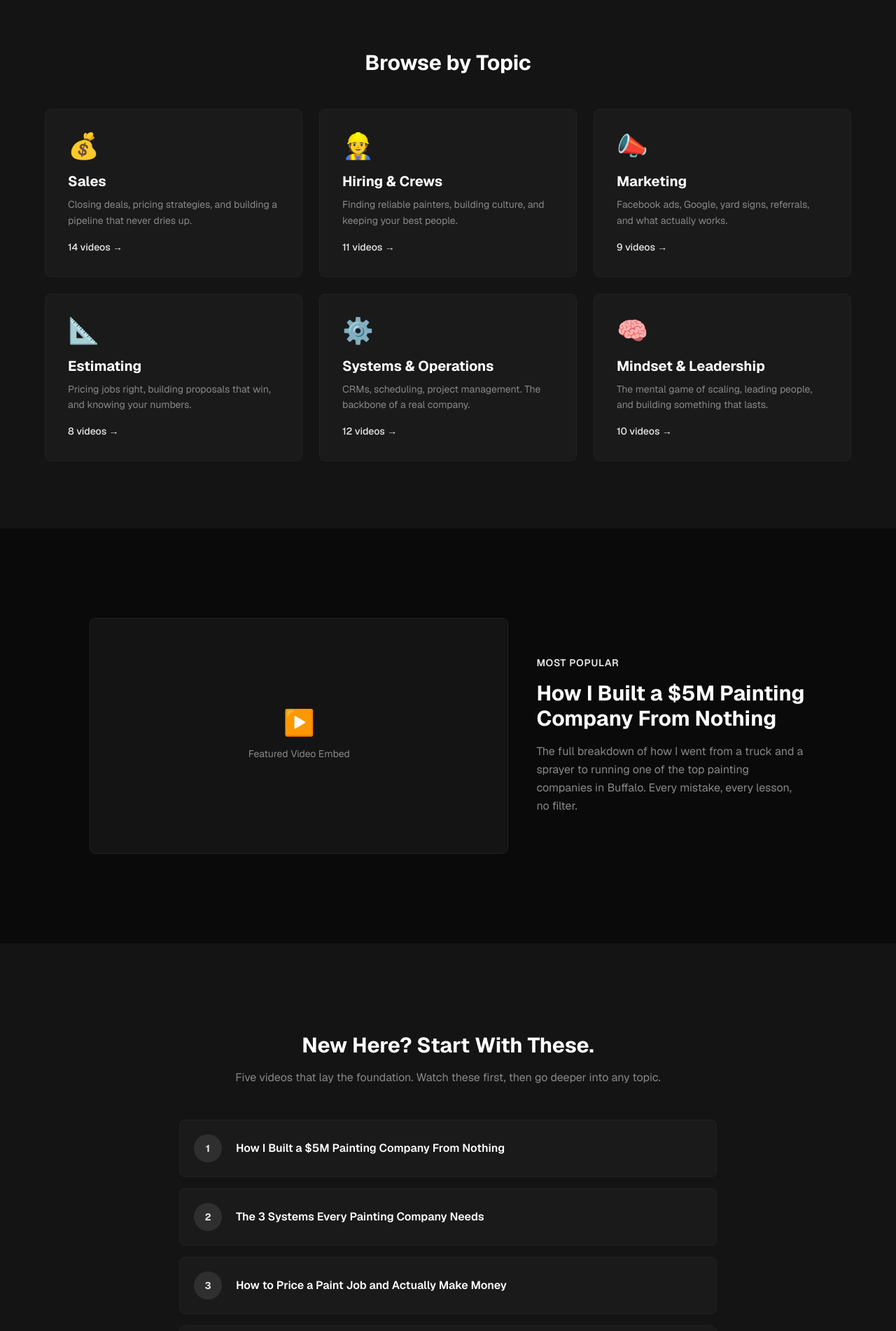
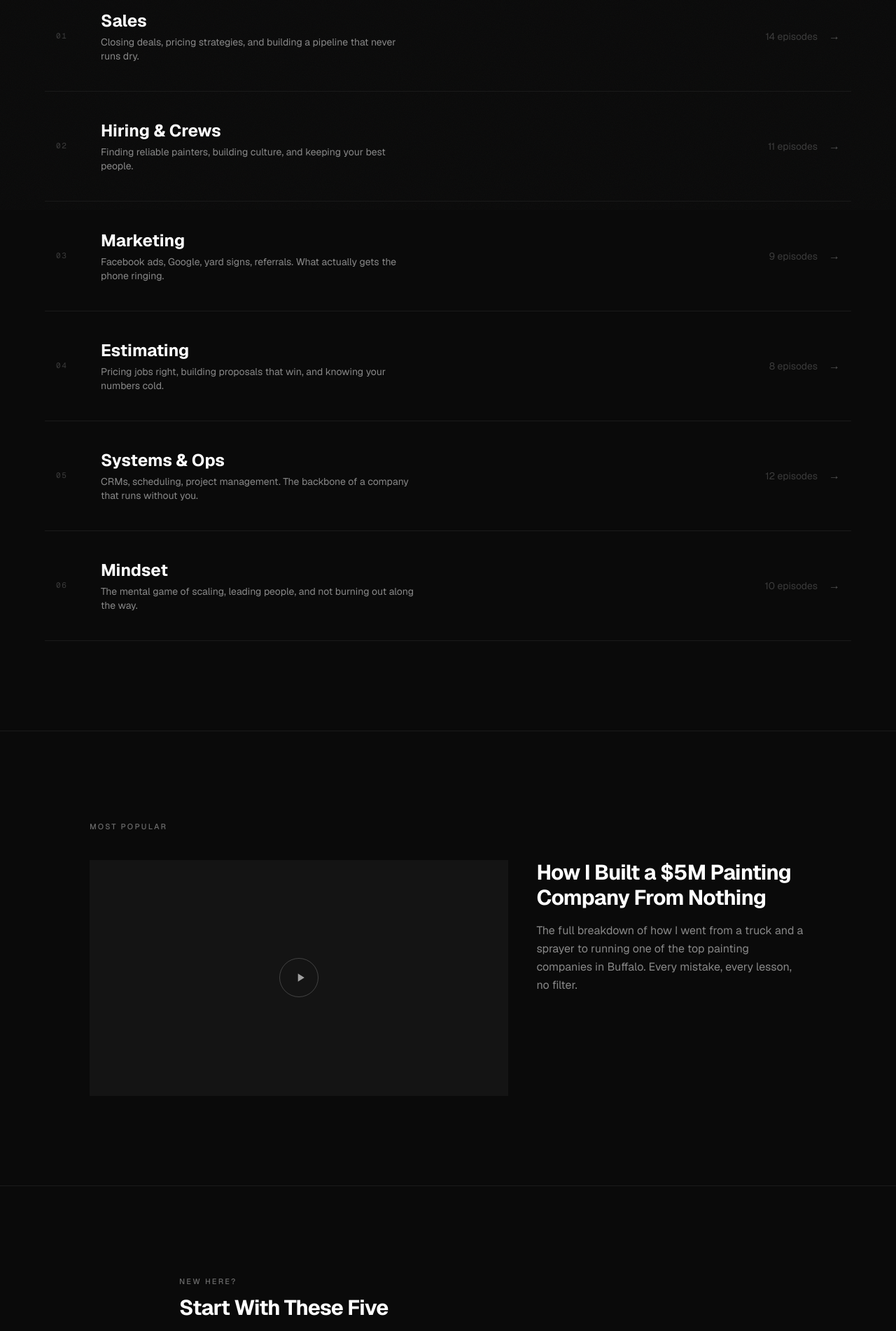
Before and after one commit to northeastprobot/paintpays, a Next.js app: page /learn in a window 1280 px wide. Shown: the part 500-2402 px from the top of the page at 70% size. Built offline with nearby package versions, Linux system fonts and the light colour scheme.

Commit message:
Redesign learn page: editorial list layout, remove AI-looking cards

```diff
--- a/app/learn/page.tsx
+++ b/app/learn/page.tsx
@@ -1,10 +1,10 @@
 const topics = [
-  { emoji: '💰', title: 'Sales', desc: 'Closing deals, pricing strategies, and building a pipeline that never dries up.', count: 14 },
-  { emoji: '👷', title: 'Hiring & Crews', desc: 'Finding reliable painters, building culture, and keeping your best people.', count: 11 },
-  { emoji: '📣', title: 'Marketing', desc: 'Facebook ads, Google, yard signs, referrals, and what actually works.', count: 9 },
-  { emoji: '📐', title: 'Estimating', desc: 'Pricing jobs right, building proposals that win, and knowing your numbers.', count: 8 },
-  { emoji: '⚙️', title: 'Systems & Operations', desc: 'CRMs, scheduling, project management. The backbone of a real company.', count: 12 },
-  { emoji: '🧠', title: 'Mindset & Leadership', desc: 'The mental game of scaling, leading people, and building something that lasts.', count: 10 },
+  { title: 'Sales', desc: 'Closing deals, pricing strategies, and building a pipeline that never runs dry.', count: 14 },
+  { title: 'Hiring & Crews', desc: 'Finding reliable painters, building culture, and keeping your best people.', count: 11 },
+  { title: 'Marketing', desc: 'Facebook ads, Google, yard signs, referrals. What actually gets the phone ringing.', count: 9 },
+  { title: 'Estimating', desc: 'Pricing jobs right, building proposals that win, and knowing your numbers cold.', count: 8 },
+  { title: 'Systems & Ops', desc: 'CRMs, scheduling, project management. The backbone of a company that runs without you.', count: 12 },
+  { title: 'Mindset', desc: 'The mental game of scaling, leading people, and not burning out along the way.', count: 10 },
 ];
 
 const startHere = [
@@ -20,42 +20,46 @@ export default function LearnPage() {
     <div className="min-h-screen">
       {/* Hero */}
       <section className="py-28 md:py-36 px-6">
-        <div className="max-w-4xl mx-auto text-center">
-          <p className="text-gold font-semibold tracking-wider uppercase text-sm mb-4">
+        <div className="max-w-4xl mx-auto">
+          <p className="text-[11px] uppercase tracking-[0.2em] text-white/40 font-medium mb-4">
             Free Game
           </p>
           <h1 className="text-4xl md:text-6xl lg:text-7xl font-bold tracking-tight mb-6">
             The Playbook
           </h1>
-          <p className="text-muted text-lg md:text-xl max-w-2xl mx-auto">
+          <p className="text-muted text-lg md:text-xl max-w-xl">
             Everything I know about running a $5M painting company. For free.
             No gatekeeping.
           </p>
         </div>
       </section>
 
-      {/* Topic Grid */}
-      <section className="py-16 md:py-24 px-6 bg-dark-card">
+      {/* Topics */}
+      <section className="px-6 pb-24 md:pb-32">
         <div className="max-w-6xl mx-auto">
-          <h2 className="text-2xl md:text-3xl font-bold text-center mb-12">
-            Browse by Topic
-          </h2>
-          <div className="grid sm:grid-cols-2 lg:grid-cols-3 gap-6">
-            {topics.map((t) => (
+          <div className="border-t border-[#1A1A1A]">
+            {topics.map((t, i) => (
               <div
                 key={t.title}
-                className="bg-dark-surface border border-border rounded-lg p-8 hover:border-gold/30 transition-colors group cursor-pointer"
+                className="group cursor-pointer border-b border-[#1A1A1A] py-8 md:py-10 flex items-start md:items-center justify-between gap-6 hover:bg-[#0F0F0F] transition-colors px-2 md:px-4"
               >
-                <div className="text-4xl mb-4">{t.emoji}</div>
-                <h3 className="text-xl font-bold mb-2 group-hover:text-gold transition-colors">
+                <div className="flex items-start md:items-center gap-6 md:gap-10 flex-1">
+                  <span className="text-[11px] uppercase tracking-[0.15em] text-white/20 font-mono w-6 pt-1 md:pt-0">
+                    {String(i + 1).padStart(2, '0')}
+                  </span>
+                  <div>
+                    <h3 className="text-xl md:text-2xl font-bold group-hover:text-white/80 transition-colors">
                       {t.title}
                     </h3>
-                <p className="text-muted text-sm leading-relaxed mb-4">
+                    <p className="text-muted text-sm mt-1 max-w-md">
                       {t.desc}
                     </p>
-                <p className="text-gold text-sm font-medium">
-                  {t.count} videos →
-                </p>
+                  </div>
+                </div>
+                <div className="flex items-center gap-4 flex-shrink-0">
+                  <span className="text-white/20 text-sm hidden md:block">{t.count} episodes</span>
+                  <span className="text-white/30 group-hover:text-white group-hover:translate-x-1 transition-all duration-300">→</span>
+                </div>
               </div>
             ))}
           </div>
@@ -63,24 +67,23 @@ export default function LearnPage() {
       </section>
 
       {/* Featured Video */}
-      <section className="py-24 md:py-32 px-6">
+      <section className="py-24 md:py-32 px-6 border-t border-[#1A1A1A]">
         <div className="max-w-5xl mx-auto">
-          <div className="grid md:grid-cols-5 gap-10 items-center">
+          <p className="text-[11px] uppercase tracking-[0.2em] text-white/40 font-medium mb-10">
+            Most Popular
+          </p>
+          <div className="grid md:grid-cols-5 gap-10 items-start">
             <div className="md:col-span-3">
-              <div className="aspect-video bg-dark-card border border-border rounded-lg flex items-center justify-center">
-                <div className="text-center">
-                  <div className="text-4xl mb-3">▶️</div>
-                  <span className="text-muted text-sm">
-                    Featured Video Embed
-                  </span>
+              <div className="aspect-video bg-[#141414] flex items-center justify-center">
+                <div className="w-14 h-14 rounded-full border border-white/20 flex items-center justify-center hover:border-white/50 hover:scale-110 transition-all duration-300 cursor-pointer">
+                  <svg className="w-5 h-5 text-white/60 ml-1" viewBox="0 0 24 24" fill="currentColor">
+                    <path d="M8 5v14l11-7z" />
+                  </svg>
                 </div>
               </div>
             </div>
             <div className="md:col-span-2 space-y-4">
-              <p className="text-gold font-semibold text-sm uppercase tracking-wider">
-                Most Popular
-              </p>
-              <h3 className="text-2xl md:text-3xl font-bold">
+              <h3 className="text-2xl md:text-3xl font-bold tracking-tight">
                 How I Built a $5M Painting Company From Nothing
               </h3>
               <p className="text-muted leading-relaxed">
@@ -94,29 +97,26 @@ export default function LearnPage() {
       </section>
 
       {/* Start Here */}
-      <section className="py-24 md:py-32 px-6 bg-dark-card">
+      <section className="py-24 md:py-32 px-6 border-t border-[#1A1A1A]">
         <div className="max-w-3xl mx-auto">
-          <div className="text-center mb-12">
-            <h2 className="text-2xl md:text-3xl font-bold mb-4">
-              New Here? Start With These.
+          <p className="text-[11px] uppercase tracking-[0.2em] text-white/40 font-medium mb-3">
+            New here?
+          </p>
+          <h2 className="text-2xl md:text-3xl font-bold mb-3 tracking-tight">
+            Start With These Five
           </h2>
-            <p className="text-muted">
-              Five videos that lay the foundation. Watch these first, then go
-              deeper into any topic.
+          <p className="text-muted mb-12">
+            These lay the foundation. Watch them first, then go deeper into any topic above.
           </p>
-          </div>
-          <div className="space-y-4">
+          <div className="border-t border-[#1A1A1A]">
             {startHere.map((v) => (
               <div
                 key={v.num}
-                className="flex items-center gap-5 bg-dark-surface border border-border rounded-lg p-5 hover:border-gold/30 transition-colors cursor-pointer group"
+                className="group cursor-pointer border-b border-[#1A1A1A] py-5 flex items-center gap-6 hover:bg-[#0F0F0F] transition-colors px-2"
               >
-                <div className="flex-shrink-0 w-10 h-10 rounded-full bg-gold/10 text-gold font-bold flex items-center justify-center text-sm">
-                  {v.num}
-                </div>
-                <h4 className="font-semibold group-hover:text-gold transition-colors">
-                  {v.title}
-                </h4>
+                <span className="text-white/20 font-mono text-sm w-6">{String(v.num).padStart(2, '0')}</span>
+                <h4 className="font-semibold group-hover:text-white/80 transition-colors flex-1">{v.title}</h4>
+                <span className="text-white/30 group-hover:text-white group-hover:translate-x-1 transition-all duration-300">→</span>
               </div>
             ))}
           </div>
@@ -124,9 +124,9 @@ export default function LearnPage() {
       </section>
 
       {/* CTA */}
-      <section className="py-24 md:py-32 px-6">
+      <section className="py-24 md:py-32 px-6 border-t border-[#1A1A1A]">
         <div className="max-w-3xl mx-auto text-center">
-          <h2 className="text-3xl md:text-4xl font-bold mb-6">
+          <h2 className="text-3xl md:text-4xl font-bold mb-4 tracking-tight">
             Never Miss a New Episode
           </h2>
           <p className="text-muted text-lg mb-10 max-w-xl mx-auto">
@@ -136,9 +136,9 @@ export default function LearnPage() {
             href="https://youtube.com/@PaintPays"
             target="_blank"
             rel="noopener noreferrer"
-            className="inline-block bg-gold hover:bg-gold-light text-black font-semibold px-8 py-4 rounded-lg transition-colors"
+            className="inline-block bg-white hover:bg-white/90 text-black font-semibold px-8 py-4 text-sm transition-colors"
           >
-            Subscribe for New Episodes →
+            Subscribe on YouTube
           </a>
         </div>
       </section>
```
Lines whose indentation alone changed are shown as unchanged.
